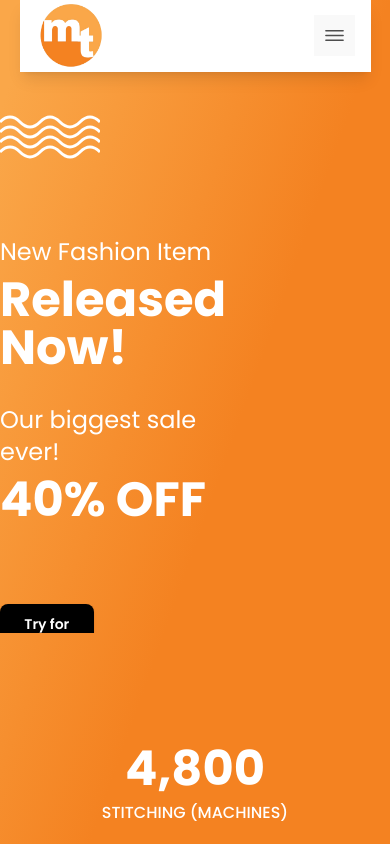
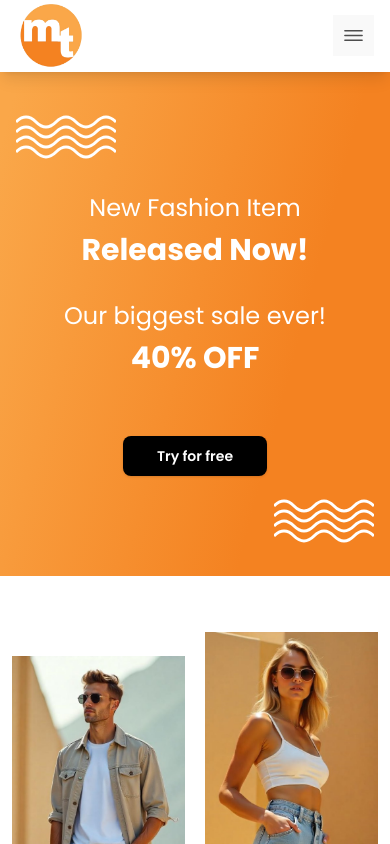
Before and after one commit to mr-saim-365/ModernTex, a React (Vite) app: page / in a window 390 px wide. Shown: the top 844 px of the page. Built offline with nearby package versions, Linux system fonts and the light colour scheme.

Commit message:
Responsiveness done.

```diff
--- a/src/components/Footer.jsx
+++ b/src/components/Footer.jsx
@@ -45,7 +45,7 @@ const Footer = () => {
 
   return (
     <div className='bg-[#222222] '>
-   <footer id="footer" className=" text-[#ffffff] text-sm relative w-[90%] mx-auto">
+   <footer id="footer" className=" text-[#ffffff] text-sm relative w-full md:w-[90%] mx-auto">
       <div ref={ref} className="w-full flex flex-col items-center">
         <motion.div
           className="py-[40px] md:w-[90%] px-8 md:px-0 flex items-center justify-center"
--- a/src/components/Hero.jsx
+++ b/src/components/Hero.jsx
@@ -1,13 +1,26 @@
 import React from "react";
-import { useEffect, useState } from 'react';
+import { useEffect, useState } from "react";
 
 const Hero = () => {
   const AnimatedCounter = ({ target, label, duration = 2000 }) => {
     const [count, setCount] = useState(0);
+    const [hasScrolled, setHasScrolled] = useState(false);
 
     useEffect(() => {
+      const handleScroll = () => {
+        setHasScrolled(true);
+      };
+
+      window.addEventListener("scroll", handleScroll, { once: true });
+
+      return () => window.removeEventListener("scroll", handleScroll);
+    }, []);
+
+    useEffect(() => {
+      if (!hasScrolled) return;
+
       let start = 0;
-      const increment = target / (duration / 16); // 60fps
+      const increment = target / (duration / 16);
 
       const timer = setInterval(() => {
         start += increment;
@@ -20,14 +33,14 @@ const Hero = () => {
       }, 16);
 
       return () => clearInterval(timer);
-    }, [target, duration]);
+    }, [hasScrolled, target, duration]);
 
     return (
       <div className="text-center text-[#ffffff]">
-        <div className="text-5xl font-bold  mb-2">
+        <div className="text-3xl md:text-4xl lg:text-5xl font-bold  mb-2">
           {count.toLocaleString()}
         </div>
-        <div className="text-md font-medium">{label}</div>
+        <div className="text-sm lg:text-md font-medium">{label}</div>
       </div>
     );
   };
@@ -35,64 +48,10 @@ const Hero = () => {
   return (
     <>
       <section className="bg-[linear-gradient(to_top_left,_#f48221_50%,_#faa749_95%)]">
-        <div className="">
-          <div className="  flex flex-col md:flex-row gap-5 overflow-hidden  h-[75vh]">
-            <div className="lg:ml-[5rem] 2xl:ml-[10rem] w-[60%] mt-28">
-              <div className="flex flex-col gap-10 ">
+        <div className="  flex flex-col md:flex-row gap-5 overflow-hidden ">
+          <div className=" md:ml-[5rem] 2xl:ml-[15rem] w-full md:w-[60%] mt-28">
+            <div className="px-4 md:px-0 flex flex-col gap-5 text-center md:text-start ">
               <div>
-                  <svg
-                    width="100"
-                    height="60"
-                    viewBox="0 0 100 60"
-                    fill="none"
-                    xmlns="http://www.w3.org/2000/svg"
-                    className="mb-6"
-                  >
-                    <path
-                      d="M0 10 Q 10 0, 20 10 T 40 10 T 60 10 T 80 10 T 100 10"
-                      stroke="#ffffff"
-                      stroke-width="3"
-                      fill="none"
-                    />
-                    <path
-                      d="M0 20 Q 10 10, 20 20 T 40 20 T 60 20 T 80 20 T 100 20"
-                      stroke="#ffffff"
-                      stroke-width="3"
-                      fill="none"
-                    />
-                    <path
-                      d="M0 30 Q 10 20, 20 30 T 40 30 T 60 30 T 80 30 T 100 30"
-                      stroke="#ffffff"
-                      stroke-width="3"
-                      fill="none"
-                    />
-                    <path
-                      d="M0 40 Q 10 30, 20 40 T 40 40 T 60 40 T 80 40 T 100 40"
-                      stroke="#ffffff"
-                      stroke-width="3"
-                      fill="none"
-                    />
-                  </svg>
-                </div>
-
-                <div className="text-white max-w-md">
-                  <p className="text-2xl text-[#ffffff] mb-2">
-                    New Fashion Item
-                  </p>
-                  <h1 className="text-5xl font-bold mb-8">Released Now!</h1>
-                  <p className="text-2xl mb-2 italic">Our biggest sale ever!</p>
-                  <p className="text-5xl font-bold text-[#ffffff]">40% OFF</p>
-                </div>
-                <div className="mt-10 flex items-center  gap-x-6 ">
-                  <a
-                    href="#"
-                    className="rounded-lg bg-black px-3.5 py-2.5 text-sm font-semibold text-white shadow-sm w-[40%] text-center"
-                  >
-                    Try for free
-                  </a>
-                </div>
-
-                <div className="w-full flex  justify-center">
                 <svg
                   width="100"
                   height="60"
@@ -103,25 +62,79 @@ const Hero = () => {
                   <path
                     d="M0 10 Q 10 0, 20 10 T 40 10 T 60 10 T 80 10 T 100 10"
                     stroke="#ffffff"
-                      stroke-width="3"
+                    strokeWidth="3"
                     fill="none"
                   />
                   <path
                     d="M0 20 Q 10 10, 20 20 T 40 20 T 60 20 T 80 20 T 100 20"
                     stroke="#ffffff"
-                      stroke-width="3"
+                    strokeWidth="3"
                     fill="none"
                   />
                   <path
                     d="M0 30 Q 10 20, 20 30 T 40 30 T 60 30 T 80 30 T 100 30"
                     stroke="#ffffff"
-                      stroke-width="3"
+                    strokeWidth="3"
                     fill="none"
                   />
                   <path
                     d="M0 40 Q 10 30, 20 40 T 40 40 T 60 40 T 80 40 T 100 40"
                     stroke="#ffffff"
-                      stroke-width="3"
+                    strokeWidth="3"
+                    fill="none"
+                  />
+                </svg>
+              </div>
+
+              <div className="text-white w-full md:max-w-md">
+                <p className="text-2xl text-[#ffffff] mb-2">New Fashion Item</p>
+                <h1 className="text-3xl md:text-4xl lg:text-5xl  font-bold mb-8">
+                  Released Now!
+                </h1>
+                <p className="text-2xl mb-2 italic">Our biggest sale ever!</p>
+                <p className="text-3xl md:text-4xl lg:text-5xl font-bold text-[#ffffff]">
+                  40% OFF
+                </p>
+              </div>
+              <div className="mt-10 flex items-center justify-center md:justify-normal  gap-x-6 ">
+                <a
+                  href="#"
+                  className="rounded-lg bg-black px-3.5 py-2.5 text-sm font-semibold text-white shadow-sm w-[40%] text-center"
+                >
+                  Try for free
+                </a>
+              </div>
+
+              <div className="w-full flex justify-end  md:justify-center">
+                <svg
+                  width="100"
+                  height="60"
+                  viewBox="0 0 100 60"
+                  fill="none"
+                  xmlns="http://www.w3.org/2000/svg"
+                >
+                  <path
+                    d="M0 10 Q 10 0, 20 10 T 40 10 T 60 10 T 80 10 T 100 10"
+                    stroke="#ffffff"
+                    strokeWidth="3"
+                    fill="none"
+                  />
+                  <path
+                    d="M0 20 Q 10 10, 20 20 T 40 20 T 60 20 T 80 20 T 100 20"
+                    stroke="#ffffff"
+                    strokeWidth="3"
+                    fill="none"
+                  />
+                  <path
+                    d="M0 30 Q 10 20, 20 30 T 40 30 T 60 30 T 80 30 T 100 30"
+                    stroke="#ffffff"
+                    strokeWidth="3"
+                    fill="none"
+                  />
+                  <path
+                    d="M0 40 Q 10 30, 20 40 T 40 40 T 60 40 T 80 40 T 100 40"
+                    stroke="#ffffff"
+                    strokeWidth="3"
                     fill="none"
                   />
                 </svg>
@@ -129,9 +142,9 @@ const Hero = () => {
             </div>
           </div>
 
-            <div className=" bg-white  w-[40%]">
-              <div className="relative right-[30%] flex gap-10 justify-center items-center">
-                <div className="mt-[12rem]">
+          <div className=" bg-white w-full md:w-[40%]">
+            <div className="md:relative md:right-[20%] lg:right-[30%] flex px-3 md:px-0 gap-5 md:gap-10 justify-center items-center">
+              <div className="mt-[5rem] md:mt-[12rem] mb-[2rem]">
                 <img
                   src="/images/image1.jpeg"
                   alt="Model 1"
@@ -143,14 +156,14 @@ const Hero = () => {
                 <img
                   src="/images/image2.jpeg"
                   alt="Model 2"
-                    className="w-64  h-[50vh] object-cover "
+                  className="w-64 h-[50vh] object-cover "
                 />
               </div>
             </div>
           </div>
         </div>
 
-          <div className="my-16 flow-root">
+        <div className="my-0 md:my-16 flow-root">
           <div className="py-12 px-4 sm:px-6 lg:px-8">
             <div className="max-w-7xl mx-auto">
               <div className="grid grid-cols-1 md:grid-cols-3 gap-8">
@@ -167,67 +180,9 @@ const Hero = () => {
             </div>
           </div>
         </div>
-        </div>
       </section>
     </>
   );
 };
 
 export default Hero;
-
-// import React from "react";
-
-// const Hero = () => {
-//   return (
-//     <div className="bg-white ">
-//       <div className=" px-6 lg:px-8 bg-[linear-gradient(to_top_right,_#f48221_50%,_#faa749_95%)] h-[90vh]">
-//         <div className="  flex flex-col gap-50 ">
-//           <div className="max-w-xl">
-
-//             <h1 className="text-4xl font-bold tracking-tight text-gray-900 sm:text-6xl">
-//               You'll love this business landing page template
-//             </h1>
-//             <p className="mt-6 text-lg leading-8 text-gray-600">
-//               Here, you can put a short description about your project.
-//             </p>
-//             <div className="mt-10 flex items-center  gap-x-6 ">
-//               <a
-//                 href="#"
-//                 className="rounded-lg bg-black px-3.5 py-2.5 text-sm font-semibold text-white shadow-sm w-[80%] text-center"
-//               >
-//                 Try for free
-//               </a>
-//             </div>
-//           </div>
-
-//           <div className="mt-16 flow-root">
-//             <div>
-//               <div className="text-center text-sm text-gray-500 mb-6">
-//                 Trusted by 10,000+ companies of all sizes
-//               </div>
-//               <div className="mt-8 flex flex-wrap justify-center gap-x-8 gap-y-8">
-//                 <div className="h-12 w-32 bg-gray-200 rounded-lg flex items-center justify-center">
-//                   <span className="text-gray-400">Logo 1</span>
-//                 </div>
-//                 <div className="h-12 w-32 bg-gray-200 rounded-lg flex items-center justify-center">
-//                   <span className="text-gray-400">Logo 2</span>
-//                 </div>
-//                 <div className="h-12 w-32 bg-gray-200 rounded-lg flex items-center justify-center">
-//                   <span className="text-gray-400">Logo 3</span>
-//                 </div>
-//                 <div className="h-12 w-32 bg-gray-200 rounded-lg flex items-center justify-center">
-//                   <span className="text-gray-400">Logo 4</span>
-//                 </div>
-//                 <div className="h-12 w-32 bg-gray-200 rounded-lg flex items-center justify-center">
-//                   <span className="text-gray-400">Logo 5</span>
-//                 </div>
-//               </div>
-//             </div>
-//           </div>
-//         </div>
-//       </div>
-//     </div>
-//   );
-// };
-
-// export default Hero;
--- a/src/components/MissionandVission.jsx
+++ b/src/components/MissionandVission.jsx
@@ -1,13 +1,11 @@
 import React from "react";
-import MissionImage from "/images/MissionImage1.jpg";
-import VisionImage from "/images/VissionImage.jpeg";
 
 import { DotLottieReact } from "@lottiefiles/dotlottie-react";
 
 const MissionandVission = () => {
   return (
     <>
-      <section className="text-[#4D4D4D] py-16 sm:py-20 w-[90%] mx-auto">
+      <section className="text-[#4D4D4D] py-16 sm:py-20 px-3 lg:px-0 w-full lg:w-[90%] mx-auto">
         <div className="flex flex-col md:flex-row gap-10 lg:gap-14  w-full">
           <div className="w-full md:w-1/2">
             <div className="flex items-center">
--- a/src/components/Navbar.jsx
+++ b/src/components/Navbar.jsx
@@ -49,7 +49,7 @@ const Navbar = () => {
 
   return (
     <nav
-      className="fixed top-0 left-0 right-0  backdrop-blur-md z-50 shadow-lg bg-white text-[#4D4D4D] w-[90%] mx-auto
+      className="fixed top-0 left-0 right-0  backdrop-blur-md z-50 shadow-lg bg-white text-[#4D4D4D] w-full md:w-[90%] mx-auto
       "
     >
       <div className="px-4 sm:px-6 h-18 lg:px-8">
@@ -79,7 +79,7 @@ const Navbar = () => {
             <Link to="/AboutUS">About Us</Link>
             <Link to="/Contact">Contact Us</Link>
             <Link to="/#faq" onClick={handleFAQClick}>
-              FAQ
+              Our Factory
             </Link>
           </div>
 
@@ -107,6 +107,9 @@ const Navbar = () => {
           <Link to="/Contact" className="block p-4">
             Contact US
           </Link>
+          <Link to="/OurFactory" className="block p-4">
+            Our Factory
+          </Link>
         </div>
       </div>
     </nav>
--- a/src/components/OurClients.jsx
+++ b/src/components/OurClients.jsx
@@ -37,7 +37,7 @@ const clients = [
 const OurClients = () => {
   return (
     <>
-      <section className="w-full lg:w-[90%] lg:mx-auto flex flex-col lg:flex-row gap-5 px-4 lg:px-0 py-20 lg:justify-between lg:gap-0">
+      <section className="w-full lg:w-[90%] lg:mx-auto flex flex-col lg:flex-row gap-5 px-3 lg:px-0 py-20 lg:justify-between lg:gap-0">
         <div className="w-full lg:w-[30%]">
           <h1 className="text-3xl font-bold text-gray-800 mb-4">Clients</h1>
           <h2 className="text-2xl font-semibold text-gray-700 mb-4">
@@ -59,7 +59,7 @@ const OurClients = () => {
                 key={`first-${index}`}
                 src={client}
                 alt={`Client ${index + 1}`}
-                className="w-24 sm:w-28 md:w-32 lg:w-36 h-full rounded-lg shadow-md transition-transform duration-300 hover:scale-110"
+                className="w-24 sm:w-28 md:w-32 lg:w-36 h-full  rounded-lg shadow-md transition-transform duration-300 hover:scale-110"
               />
             ))}
           </div>
--- a/src/components/Whoarewe.jsx
+++ b/src/components/Whoarewe.jsx
@@ -4,7 +4,7 @@ import OurWorkImage from '/images/OurWork.jpg';
 const Whoarewe = () => {
   return (
     <>
-      <div className="flex flex-col md:flex-row md:gap-[60px] gap-10 md:px-0 px-4  2xl:mx-auto py-16 md:justify-between w-[90%] mx-auto">
+      <div className="flex flex-col md:flex-row md:gap-[60px] gap-10 lg:px-0 px-3 py-16 md:justify-between w-full lg:w-[90%] mx-auto">
         {/* Text Section */}
         <div className="text-[#4D4D4D] flex flex-col md:w-[60%] lg:px-0 lg:w-[50%]">
           <div className="flex flex-col gap-4 md:gap-5 ">
--- a/src/pages/Contact.jsx
+++ b/src/pages/Contact.jsx
@@ -72,8 +72,8 @@ const ContactUs = () => {
           <div className="mt-[8rem]  mb-20">
             <div className="flex flex-col gap-10">
               <div className="flex flex-col lg:flex-row gap-10">
-                <div className="flex-1 p-8 rounded-lg shadow-lg  bg-[linear-gradient(to_top_right,_#f48221_50%,_#faa749_95%)] w-full lg:w-[30%]">
-                  <h2 className="text-4xl font-semibold mb-6 ">Get in Touch</h2>
+                <div className="flex-1 flex flex-col justify-center py-8 px-4 2xl:p-8 rounded-lg shadow-lg  bg-[linear-gradient(to_top_right,_#f48221_50%,_#faa749_95%)] w-full lg:w-[40%]">
+                  <h2 className="text-3xl md:text-4xl font-semibold mb-6 ">Get in Touch</h2>
                   <p className="mb-8">
                     Any questions? We would love to hear from you!
                   </p>
@@ -127,7 +127,7 @@ const ContactUs = () => {
                   allowFullScreen
                   loading="lazy"
                   referrerPolicy="no-referrer-when-downgrade"
-                  className="w-full lg:w-[70%] 2xl:w-[45%] h-[570px]  2xl:h-[60vh]"
+                  className="w-full lg:w-[60%] 2xl:w-[70%] h-[570px]  2xl:h-[60vh]"
                 ></iframe>
               </div>
 
```
Also changed, not shown: src/components/Divisions.jsx (+59 -26 lines). Lines whose indentation alone changed are shown as unchanged.
